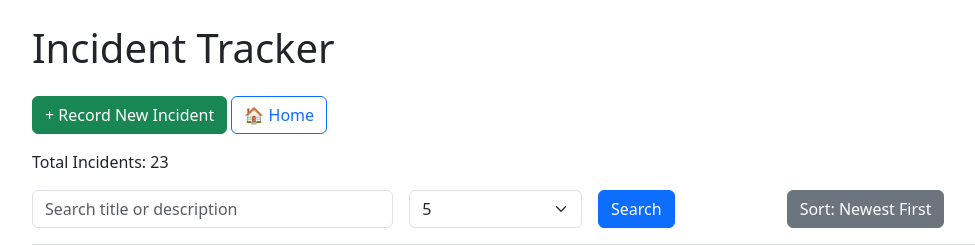
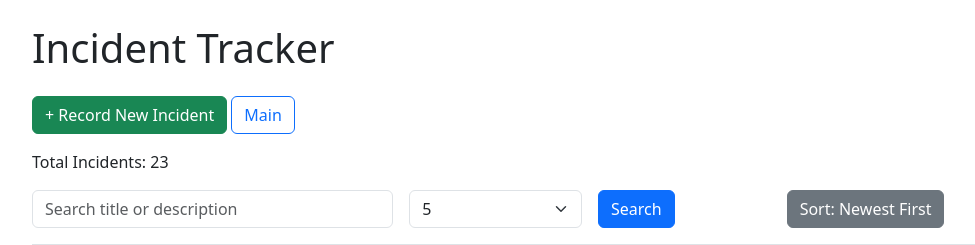
Before and after one commit to sadieedwin/incident-tracker-web-app, a Flask app: page / in a window 1280 px wide. Shown: the top 245 px of the page, without its empty margins (50-1025 px from the left). Run offline with Flask 3, Linux system fonts and the light colour scheme; parts of the project's set-up code (start-up, migrations or seed data) failed here and were passed over.

Commit message:
test add

```diff
--- a/templates/index.html
+++ b/templates/index.html
@@ -10,7 +10,7 @@
 
     <h1 class="mb-4">Incident Tracker</h1>
 	<a href="{{ url_for('create_incident') }}" class="btn btn-success mb-3">+ Record New Incident</a>
-	<a href="{{ url_for('index') }}" class="btn btn-outline-primary mb-3">🏠 Home</a>
+	<a href="{{ url_for('index') }}" class="btn btn-outline-primary mb-3">Main</a>
     	<p>Total Incidents: {{ total_incidents }}</p>
 
     <form method="get" class="row g-3 mb-3">
```
Also changed, not shown: incidents.db.
